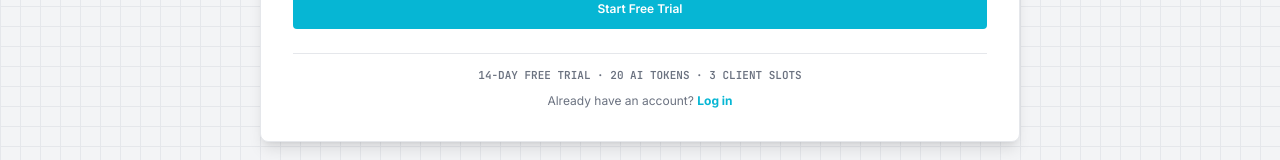
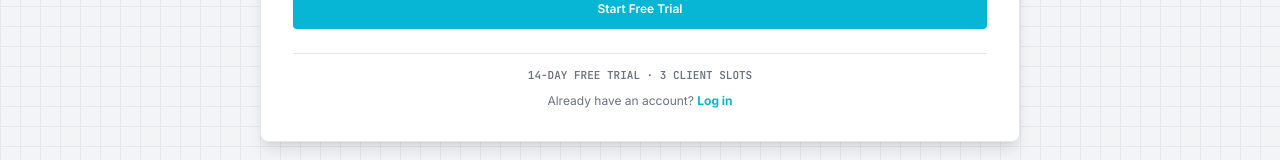
Before and after one commit to Samvidhadev101/Agencybuddy_AG, a React (Vite) app: page /signup in a window 1280 px wide. Shown: the part 534-694 px from the top of the page. Built offline with nearby package versions, Linux system fonts and the light colour scheme.

Commit message:
fix: removed outdated AI token mention from signup page

```diff
--- a/src/pages/Signup.jsx
+++ b/src/pages/Signup.jsx
@@ -196,7 +196,7 @@ export default function Signup() {
         {/* Footer Subtitle */}
         <div className="text-center space-y-3 border-t border-border-light pt-4">
           <p className="font-mono text-[11px] font-semibold text-text-secondary leading-none">
-            14-DAY FREE TRIAL · 20 AI TOKENS · 3 CLIENT SLOTS
+            14-DAY FREE TRIAL · 3 CLIENT SLOTS
           </p>
           <p className="text-xs text-text-secondary">
             Already have an account?{' '}
```
